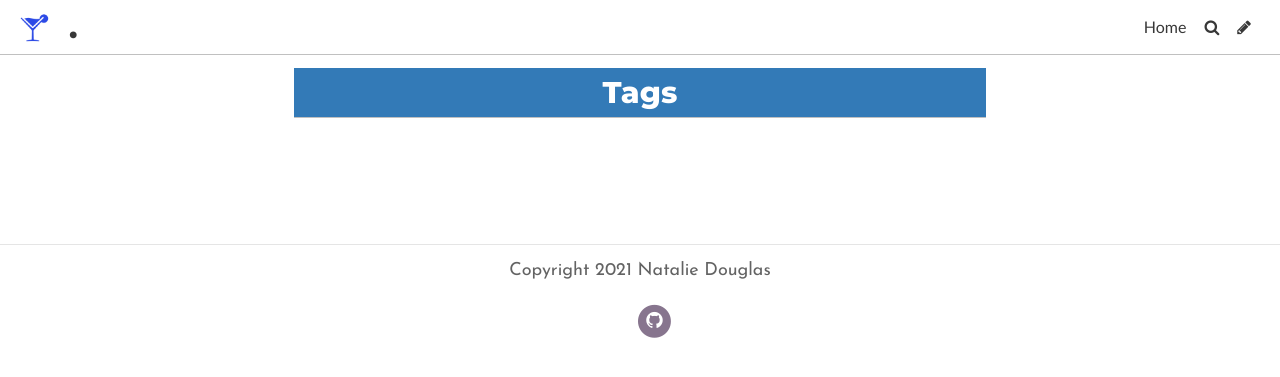
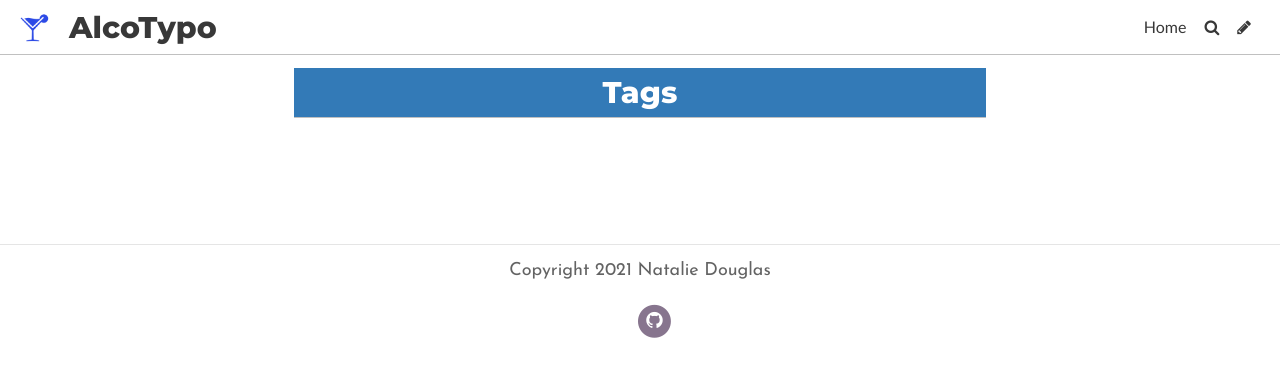
Before and after one commit to natalied0uglas/NatalieDouglas, a Jekyll site: the page built from pages/tags.md, in a window 1280 px wide. Shown: the top 377 px of the page. Built offline with Jekyll 4.4.1, drawn with Linux system fonts in a browser that asks for light colours; some web fonts are replaced.

Commit message:
Update Settings “general”

```diff
--- a/_data/settings.yml
+++ b/_data/settings.yml
@@ -1,8 +1,8 @@
-title: .
+title: AlcoTypo
 description: "A website about typography "
 footer_text: Copyright 2021 Natalie Douglas
 header_feature_image: ../uploads/845f1f7c-80f2-40e2-970c-9f3969649ccb.png
-header_text: AlcoTypo
+header_text: ""
 header_text_color: "#d883ff"
 bannerheight: 20vmax
 navbarheight: 55px
```
